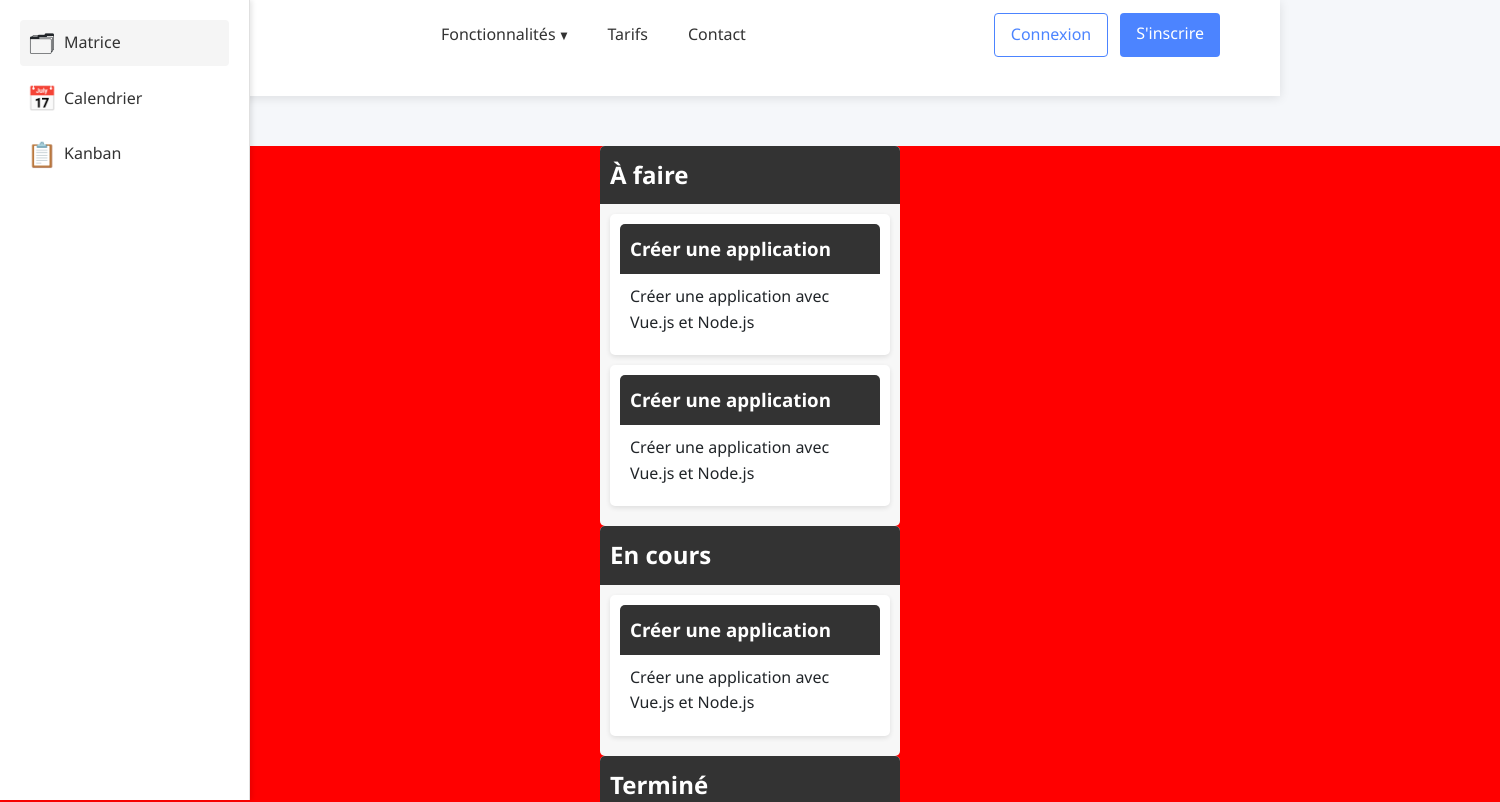
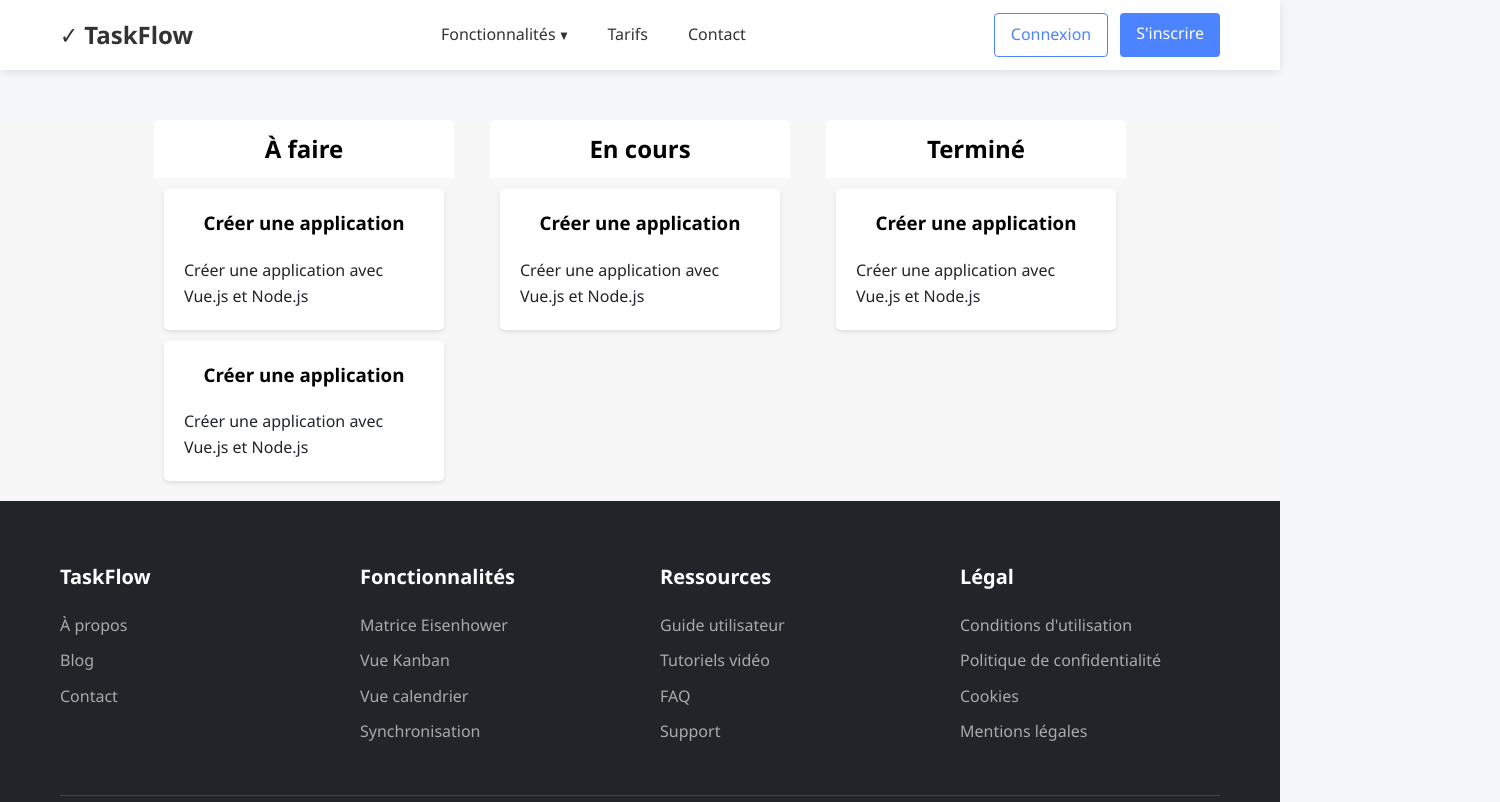
Before and after one commit to coderangel117/taskflow, a Vue app in the folder front/: page /kanban in a window 1280 px wide. Shown: the top 802 px of the page, 1500 px wide, since content can reach past the window. Built offline with nearby package versions, Linux system fonts and the light colour scheme.

Commit message:
feat(kanban, layout): refine Kanban styling and update header layout

```diff
--- a/front/src/App.vue
+++ b/front/src/App.vue
@@ -1,12 +1,11 @@
 <script setup lang="ts">
 import AppHeader from './components/layout/Header.vue'
 import AppFooter from './components/layout/Footer.vue'
-import Navbar from '@/components/layout/Navbar.vue'
 </script>
 
 <template>
   <AppHeader />
-  <Navbar />
+  <!--  <Navbar />-->
   <RouterView />
   <!-- This is where the router will display the components -->
   <AppFooter />
--- a/front/src/components/layout/Header.vue
+++ b/front/src/components/layout/Header.vue
@@ -125,7 +125,6 @@ onUnmounted(() => {
         <span class="burger-icon"></span>
       </button>
     </div>
-    x²
 
     <!-- Menu mobile -->
     <div class="mobile-menu" v-show="mobileMenuOpen">
--- a/front/src/components/views/KanbanView.vue
+++ b/front/src/components/views/KanbanView.vue
@@ -63,18 +63,15 @@
 <style scoped>
 .kanban-container {
   display: flex;
-  width: 1500px;
-  background-color: red;
+  background-color: #f7f7f7;
   justify-content: center;
-  align-items: center;
   margin-top: 50px;
 }
 
-kanban-board {
+.kanban-board {
+  display: flex;
+  justify-content: space-evenly;
   width: 80%;
-  background-color: green;
-  display: flex;
-  flex-direction: column;
 }
 
 .kanban-column {
@@ -85,9 +82,10 @@ kanban-board {
 }
 
 .kanban-column-header {
-  background-color: #333;
+  text-align: center;
+  background-color: white;
+  color: black;
   border-radius: 5px 5px 0 0;
-  color: white;
   padding: 10px;
 }
 
@@ -104,9 +102,10 @@ kanban-board {
 }
 
 .kanban-card-header {
-  background-color: #333;
+  text-align: center;
+  background-color: white;
+  color: black;
   border-radius: 5px 5px 0 0;
-  color: white;
   padding: 10px;
 }
 
```
